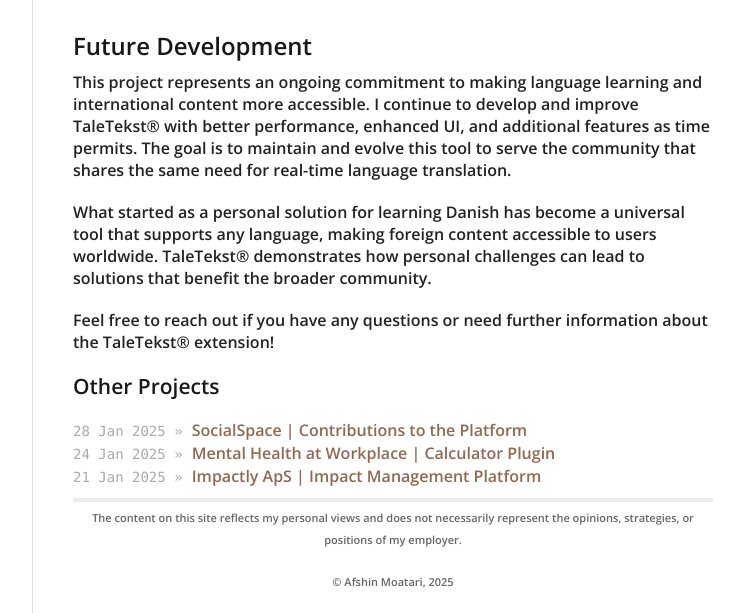
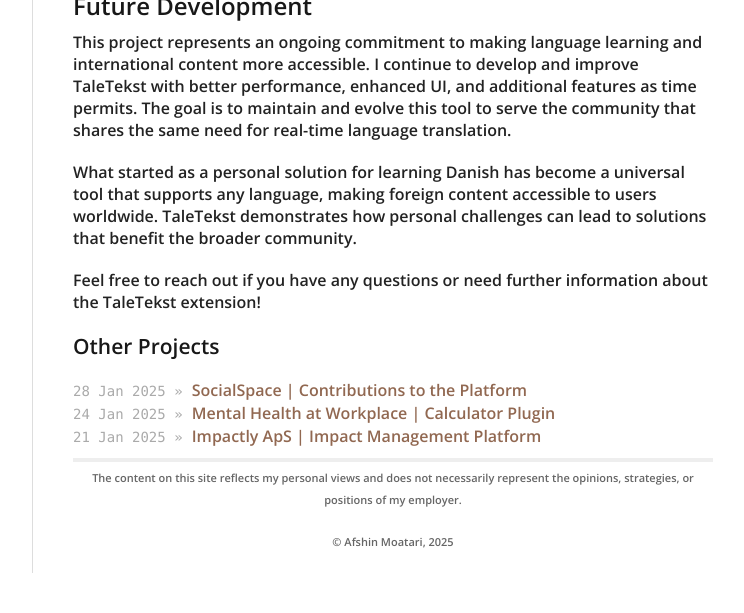
Before and after one commit to AfshinMoatari/afshinmoatari.github.io, a Jekyll site: the page built from _posts/2025-01-29-taletekst-real-time-audio-translator.md, in a window 1280 px wide and 900 px high, scrolled down 2317 px, cut to the strip 287-900 px from the top of the window. Shown: the whole strip, without its empty margins (378-1122 px from the left). Built offline with Jekyll 4.4.1, drawn with Linux system fonts in a browser that asks for light colours; after the commit the page ends 3177 px from its top, so only the background shows below that; some of the changed text lies outside the part shown.

Commit message:
Remove all ® symbols from TaleTekst portfolio post for clean professional look

```diff
--- a/_posts/2025-01-29-taletekst-real-time-audio-translator.md
+++ b/_posts/2025-01-29-taletekst-real-time-audio-translator.md
@@ -1,21 +1,21 @@
 ---
 layout: post
-title: TaleTekst® | Real-time Audio Translator
+title: TaleTekst | Real-time Audio Translator
 categories:
 - projects
 ---
 
-**TaleTekst®** is a Firefox extension that provides real-time audio translation for any language. Born from a personal need to learn Danish through YouTube videos, this extension captures audio from web pages and translates speech in real-time using AI/LLM services.
+**TaleTekst** is a Firefox extension that provides real-time audio translation for any language. Born from a personal need to learn Danish through YouTube videos, this extension captures audio from web pages and translates speech in real-time using AI/LLM services.
 
-## The Story Behind TaleTekst®
+## The Story Behind TaleTekst
 
-As someone who learns better through speech and audio, I found myself struggling to find a free, easy solution to translate Danish YouTube videos in real-time while learning the language. This personal challenge became the inspiration for TaleTekst® - a practical tool that could help not just me, but anyone facing similar language barriers.
+As someone who learns better through speech and audio, I found myself struggling to find a free, easy solution to translate Danish YouTube videos in real-time while learning the language. This personal challenge became the inspiration for TaleTekst - a practical tool that could help not just me, but anyone facing similar language barriers.
 
 The idea was simple: create a Firefox extension that could capture audio from any webpage and provide instant translation to English. What started as a personal project to support my Danish learning journey has evolved into a universal solution that works with any language, making foreign content accessible to everyone.
 
 ## Project Overview
 
-TaleTekst® breaks down language barriers by providing instant translation of spoken content directly on your screen. Whether you're learning a new language, watching international content, or need accessibility support, this extension makes foreign audio content immediately understandable.
+TaleTekst breaks down language barriers by providing instant translation of spoken content directly on your screen. Whether you're learning a new language, watching international content, or need accessibility support, this extension makes foreign audio content immediately understandable.
 
 ### Key Features
 
@@ -105,8 +105,8 @@
 
 ## Future Development
 
-This project represents an ongoing commitment to making language learning and international content more accessible. I continue to develop and improve TaleTekst® with better performance, enhanced UI, and additional features as time permits. The goal is to maintain and evolve this tool to serve the community that shares the same need for real-time language translation.
+This project represents an ongoing commitment to making language learning and international content more accessible. I continue to develop and improve TaleTekst with better performance, enhanced UI, and additional features as time permits. The goal is to maintain and evolve this tool to serve the community that shares the same need for real-time language translation.
 
-What started as a personal solution for learning Danish has become a universal tool that supports any language, making foreign content accessible to users worldwide. TaleTekst® demonstrates how personal challenges can lead to solutions that benefit the broader community.
+What started as a personal solution for learning Danish has become a universal tool that supports any language, making foreign content accessible to users worldwide. TaleTekst demonstrates how personal challenges can lead to solutions that benefit the broader community.
 
-Feel free to reach out if you have any questions or need further information about the TaleTekst® extension!
+Feel free to reach out if you have any questions or need further information about the TaleTekst extension!
```
